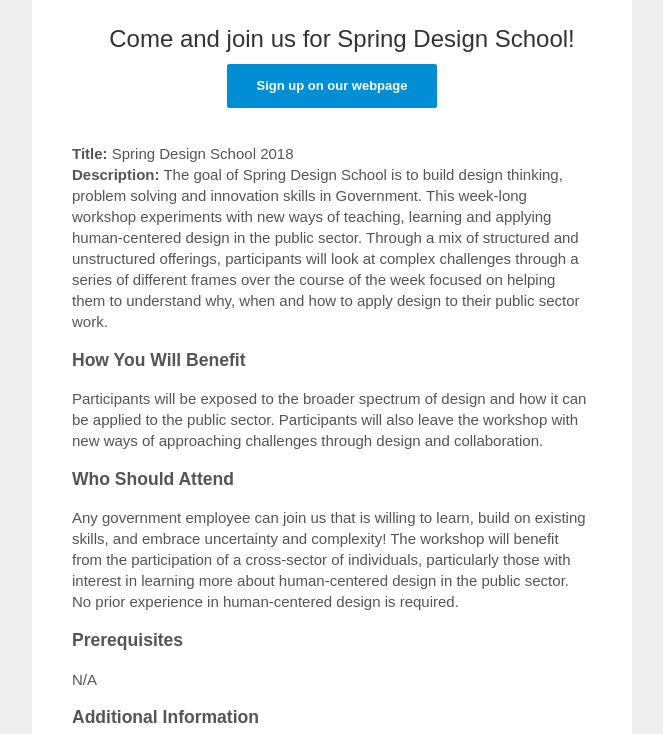
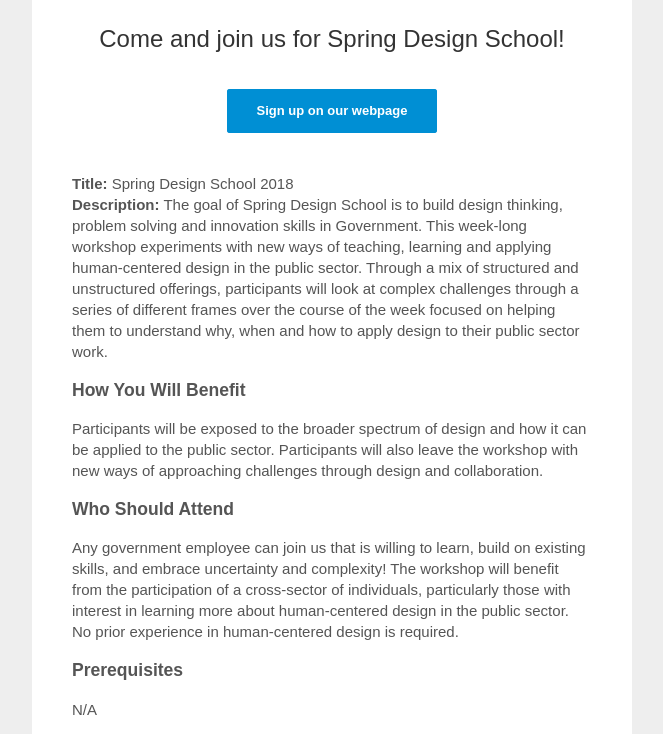
Before and after one commit to labopmcomms/labopmcomms.github.io, a plain HTML site: page event-announcement/index.html in a window 1280 px wide. Shown: the part 483-1217 px from the top of the page, without its empty margins (308-971 px from the left). Drawn offline with Linux system fonts and the light colour scheme.

Commit message:
ok really really fixed the button padding

```diff
--- a/event-announcement/index.html
+++ b/event-announcement/index.html
@@ -207,7 +207,7 @@
                     <td bgcolor="#ffffff">
                         <table role="presentation" cellspacing="0" cellpadding="0" border="0" width="100%">
                             <tr>
-                                <td style="padding: 40px 20px 0px 40px; font-family: sans-serif; font-size: 15px; line-height: 140%; color: #555555;">
+                                <td style="padding: 40px 40px 25px 40px; font-family: sans-serif; font-size: 15px; line-height: 140%; color: #555555;">
                                     <h1 style="margin: 0 0 10px 0; font-family: sans-serif; font-size: 24px; line-height: 125%; color: #333333; font-weight: normal; text-align: center;">Come and join us for Spring Design School!</h1>
 
                                   </td>
@@ -228,7 +228,7 @@
                                   </td>
                               </tr>
                               <tr>
-                                  <td style="padding: 20px 40px 40px 40px; font-family: sans-serif; font-size: 15px; line-height: 140%; color: #555555;">
+                                  <td style="padding: 25px 40px 40px 40px; font-family: sans-serif; font-size: 15px; line-height: 140%; color: #555555;">
                                     <p><b>Title:</b> Spring Design School 2018<br>
                                     <b>Description:</b> The goal of Spring Design School is to build design thinking, problem solving and innovation skills in Government. This week-long workshop experiments with new ways of teaching, learning and applying human-centered design in the public sector. Through a mix of structured and unstructured offerings, participants will look at complex challenges through a series of different frames over the course of the week focused on helping them to understand why, when and how to apply design to their public sector work.</p>
 
```
